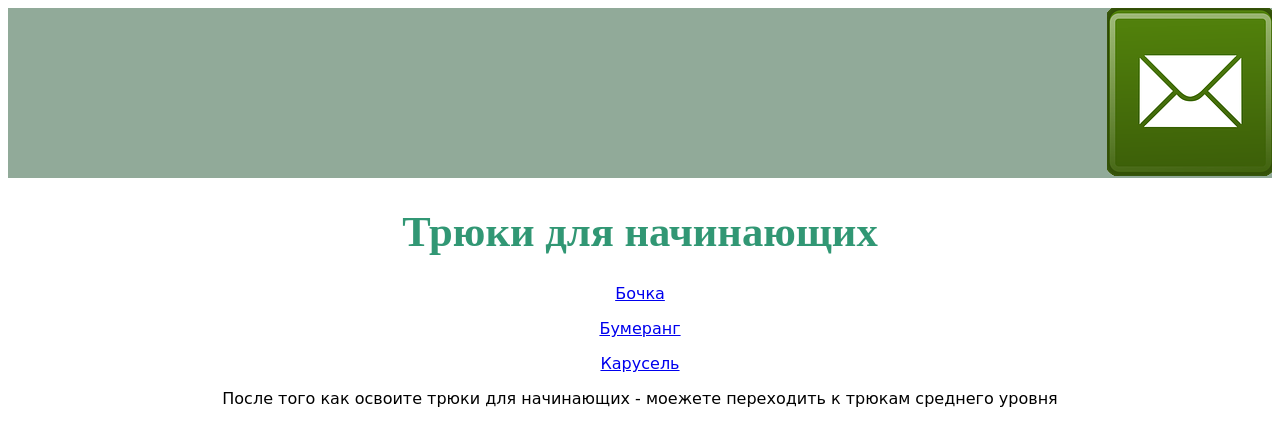
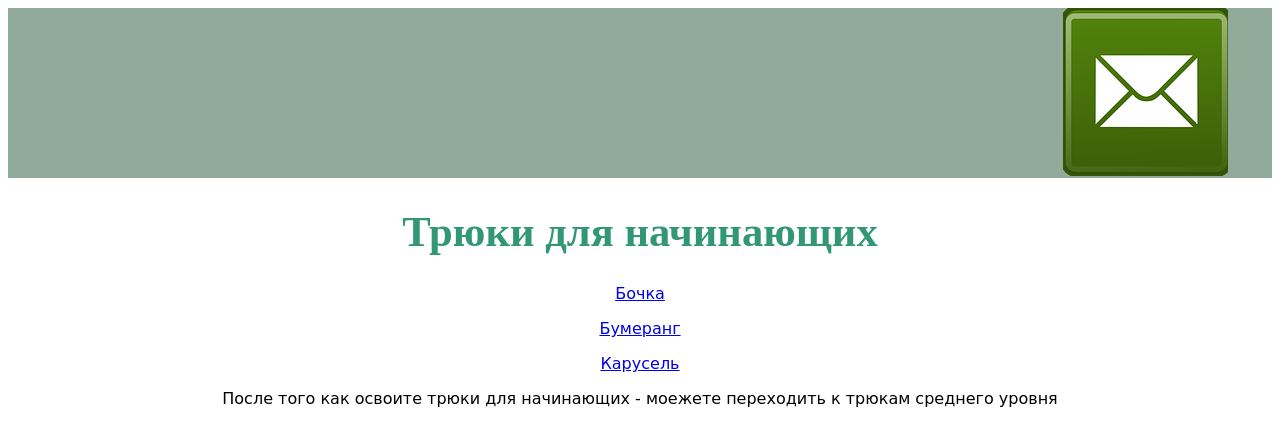
Before and after one commit to Alexanc382/pole-dance, a plain HTML site: page index.html in a window 1280 px wide. Drawn offline with Linux system fonts and the light colour scheme.

Commit message:
Update index.css

```diff
--- a/main/styles main/index.css
+++ b/main/styles main/index.css
@@ -3,11 +3,13 @@
     overflow: hidden;
 }
 .fa-fa-envelope {
-    float: right;
+    float: right; /*направление самой иконки-->*/
     display: block;
     padding: 10x 15px;
     text-decoration: none;
     font-size: 10px;
+    width: 20%;
+
 }
 h1 {
     font-size: 32pt;
```
